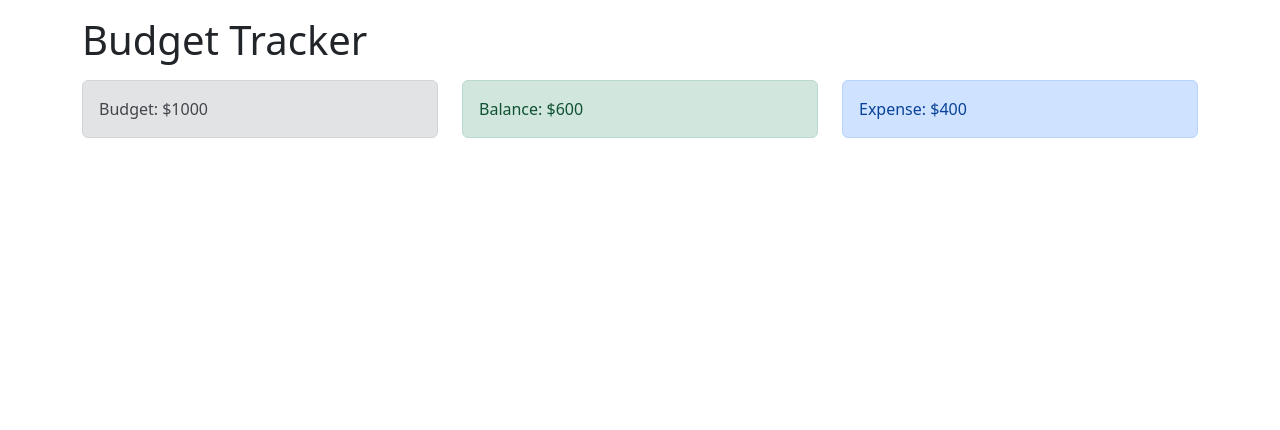
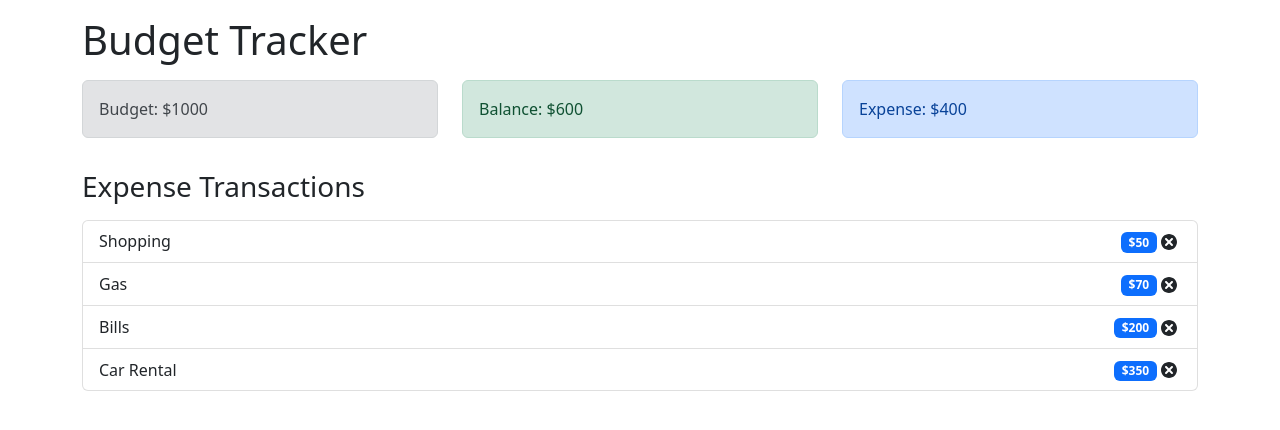
Before and after one commit to nguyen-jonathan/budget-tracker, a React (Create React App) app: page / in a window 1280 px wide. Shown: the top 430 px of the page. Built offline with nearby package versions, Linux system fonts and the light colour scheme.

Commit message:
added expenseList and expenseItem -hard code expenses for testing

```diff
--- a/src/components/App/App.jsx
+++ b/src/components/App/App.jsx
@@ -3,6 +3,7 @@
 import Budget from '../Budget/Budget';
 import Balance from '../Balance/Balance';
 import Expense from '../Expense/Expense';
+import ExpenseList from '../ExpenseList/ExpenseList';
 
 const App = () => {
   return (
@@ -19,6 +20,12 @@
           <Expense />
         </div>
       </div>
+      <h3 className="mt-3">Expense Transactions</h3>
+      <div className="row mt-3">
+        <div className="col-sm">
+          <ExpenseList />
+        </div>
+      </div>
     </div>
   );
 };
--- /dev/null
+++ b/src/components/ExpenseItem/ExpenseItem.jsx
@@ -0,0 +1,19 @@
+import React from 'react';
+import {TiDelete} from 'react-icons/ti';
+
+const ExpenseItem = (props) => {
+  return (
+    <li className="list-group-item d-flex justify-content-between align-items-center">
+      {props.name}
+      <div>
+        <span className="badge bg-primary badge-pill mr-3">
+          ${props.amount}
+          {/* <span className="visually-hidden">amount</span> */}
+        </span>
+        <TiDelete size="1.5em"></TiDelete>
+      </div>
+    </li>
+  );
+};
+
+export default ExpenseItem;
--- /dev/null
+++ b/src/components/ExpenseList/ExpenseList.jsx
@@ -0,0 +1,25 @@
+import React from 'react';
+import ExpenseItem from '../ExpenseItem/ExpenseItem';
+
+const ExpenseList = () => {
+  // hard code //
+  const expenses = [
+    {id: 123, name: 'Shopping', amount: 50},
+    {id: 123, name: 'Gas', amount: 70},
+    {id: 123, name: 'Bills', amount: 200},
+    {id: 123, name: 'Car Rental', amount: 350},
+  ];
+  return (
+    <ul className="list-group">
+      {expenses.map((expense) => (
+        <ExpenseItem
+          id={expense.id}
+          name={expense.name}
+          amount={expense.amount}
+        />
+      ))}
+    </ul>
+  );
+};
+
+export default ExpenseList;
```
